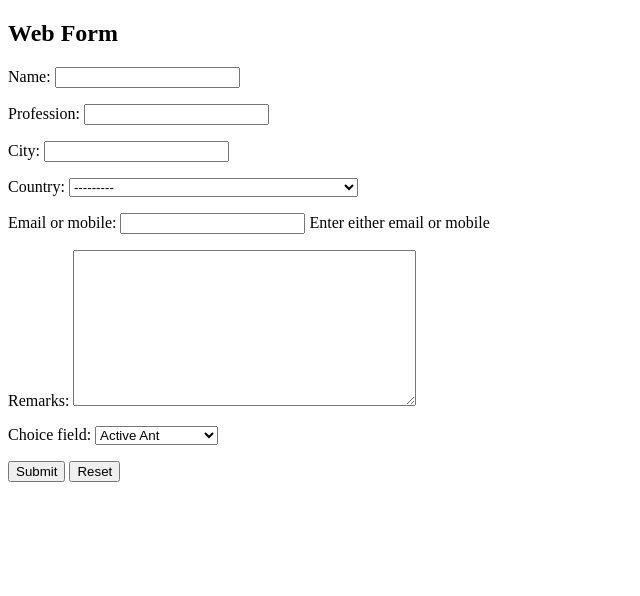
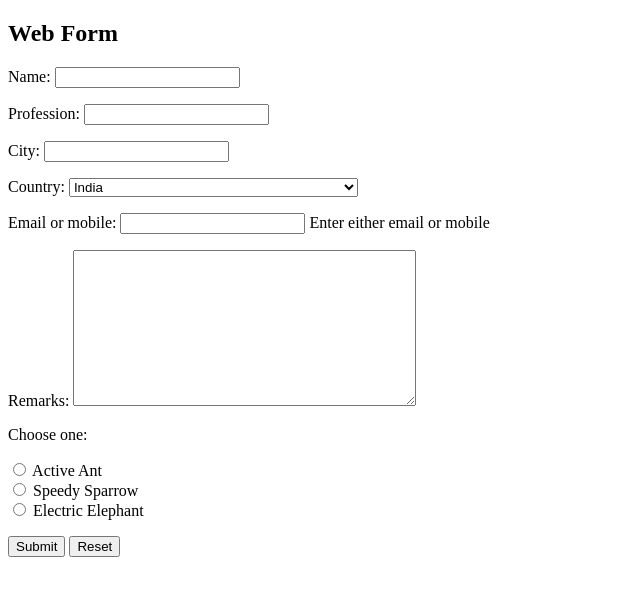
Before and after one commit to imadchougle/CHAIN-FOR-CHILDREN-S-CHEER-WEB-FORM, a Django app: page /webform/ in a window 1280 px wide. Shown: the top 596 px of the page, without its empty margins (0-640 px from the left). Run offline with Django 4.2, Linux system fonts and the light colour scheme.

Commit message:
created radio buttons

```diff
--- a/webformapp/forms.py
+++ b/webformapp/forms.py
@@ -1,8 +1,27 @@
+# webformapp/forms.py
 from django import forms
+from django_countries.fields import CountryField
 from .models import FormData
 
+class WebForm(forms.ModelForm):
+    # Radio button choices
+    RADIO_CHOICES = [
+        ('Active Ant', 'Active Ant'),
+        ('Speedy Sparrow', 'Speedy Sparrow'),
+        ('Electric Elephant', 'Electric Elephant'),
+    ]
 
-class WebForm(forms.ModelForm):
+    # Add the new field for radio buttons
+    radio_buttons = forms.ChoiceField(
+        choices=RADIO_CHOICES,
+        widget=forms.RadioSelect,
+        label='Choose one',
+    )
+
     class Meta:
         model = FormData
-        fields = ['name', 'profession', 'city', 'country', 'email_or_mobile', 'remarks', 'choice_field']
+        fields = ['name', 'profession', 'city', 'country', 'email_or_mobile', 'remarks', 'radio_buttons']
+
+    def __init__(self, *args, **kwargs):
+        super().__init__(*args, **kwargs)
+        self.fields['radio_buttons'].label = 'Choose one'
--- a/webformapp/models.py
+++ b/webformapp/models.py
@@ -1,26 +1,21 @@
-# webformapp/models.py
 from django.db import models
 from django_countries.fields import CountryField
 
 
 class FormData(models.Model):
-    ANT = 'Active Ant'
-    SPARROW = 'Speedy Sparrow'
-    ELEPHANT = 'Electric Elephant'
-
-    CHOICES = [
-        (ANT, 'Active Ant'),
-        (SPARROW, 'Speedy Sparrow'),
-        (ELEPHANT, 'Electric Elephant'),
+    RADIO_CHOICES = [
+        ('Active Ant', 'Active Ant'),
+        ('Speedy Sparrow', 'Speedy Sparrow'),
+        ('Electric Elephant', 'Electric Elephant'),
     ]
 
+    radio_buttons = models.CharField(max_length=50, choices=RADIO_CHOICES, blank=True, null=True)
     name = models.CharField(max_length=100)
     profession = models.CharField(max_length=100)
     city = models.CharField(max_length=100)
-    country = CountryField(blank=True, null=True)
+    country = CountryField(blank=True, null=True, default="IN")
     email_or_mobile = models.CharField(max_length=100, help_text="Enter either email or mobile")
     remarks = models.TextField(blank=True, null=True)
-    choice_field = models.CharField(max_length=50, choices=CHOICES, default=ANT)
 
     def __str__(self):
         return self.name
--- a/webformapp/templates/webformapp/webform.html
+++ b/webformapp/templates/webformapp/webform.html
@@ -8,6 +8,8 @@
     <form method="post">
         {% csrf_token %}
         {{ form.as_p }}
+
+
         <button type="submit">Submit</button>
         <button type="reset">Reset</button>
     </form>
```
Also changed, not shown: db.sqlite3.
